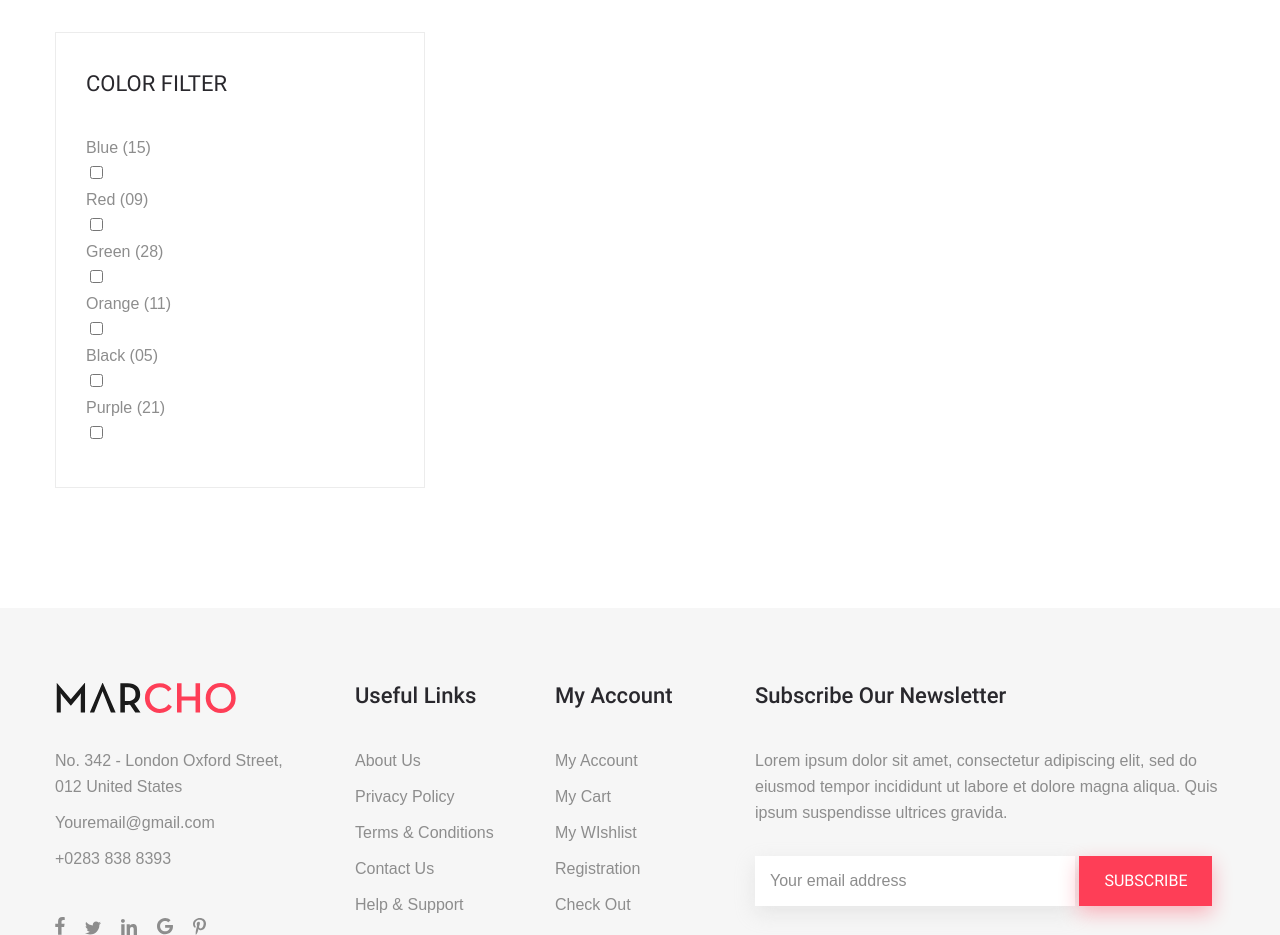
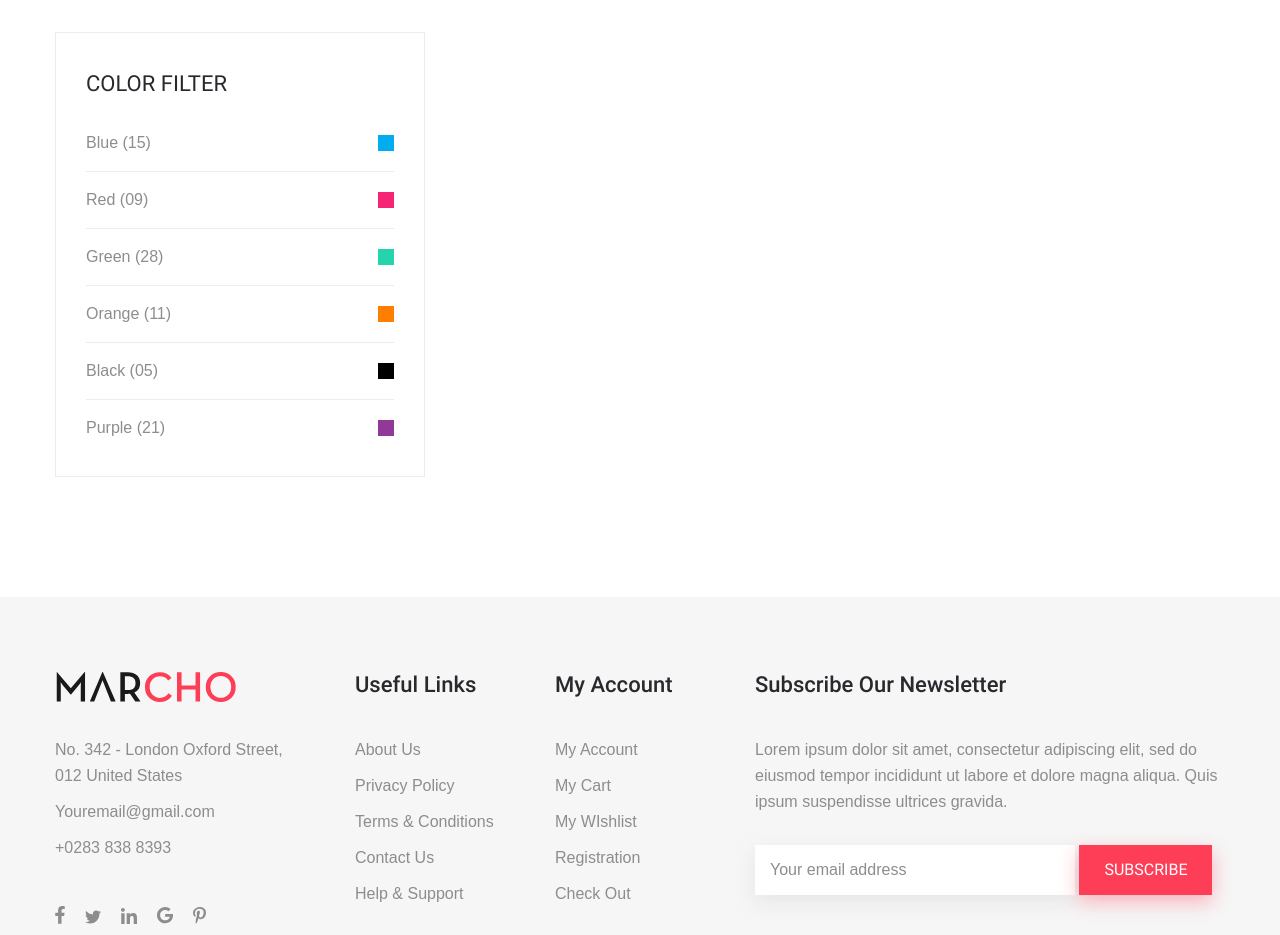
Before and after one commit to TRETYAKweb/Marcho, a website: page app/catalog.html in a window 1280 px wide. Shown: the part 1080-2015 px from the top of the page. Drawn offline with Linux system fonts and the light colour scheme; files whose address does not match are found by name.

Commit message:
added styles for "filter color"

```diff
--- a/app/scss/style.scss
+++ b/app/scss/style.scss
@@ -107,6 +107,7 @@
   height: 30px;
   background-color: $white;
   box-shadow: 0px 0px 13px 0px rgba(90, 90, 90, 0.2);
+  cursor: pointer;
 }
 
 .irs--flat .irs-handle > i:first-child {
@@ -125,7 +126,80 @@
 }
 
 .irs--flat {
-    height: 30px;
+  height: 30px;
+}
+
+.filter-color {
+  &__label {
+    display: flex;
+    justify-content: space-between;
+    align-items: center;
+    line-height: 1;
+    cursor: pointer;
+
+    span {
+    transition: color .3s ease-in-out;
+    }
+
+  }
+
+  &__label:hover {
+    span {
+      color: #f52574;
+    }
+  }
+
+  &__label:not(:last-child) {
+    padding-bottom: 20px;
+    border-bottom: 1px solid $border-color;
+  }
+
+  &__label:not(:first-child) {
+    padding-top: 20px;
+  }
+
+  &__input {
+    width: 1px;
+    height: 1px;
+    overflow: hidden;
+    clip: rect(0 0 0 0);
+    position: absolute;
+  }
+
+  &__input:checked + .filter-color__checkbox {
+
+    background-image: url("../images/icons/check-on.svg");
+    background-repeat: no-repeat;
+    background-position: center;
+
+  }
+
+  &__checkbox {
+    display: block;
+    width: 16px;
+    height: 16px;
+    background-color: #00aeef;
+  }
+
+  &__checkbox--red {
+    background-color: #f52574;
+  }
+
+  &__checkbox--green {
+    background-color: #24d4ac;
+  }
+
+  &__checkbox--orange {
+    background-color: #ff7e00;
+  }
+
+  &__checkbox--black {
+    background-color: #000000;
+  }
+
+  &__checkbox--purple {
+    background-color: #923899;
+  }
 }
 
 @import "components/page-404";
```
Also changed, not shown: app/css/style.min.css, app/images/icons/check-on.svg (added).
